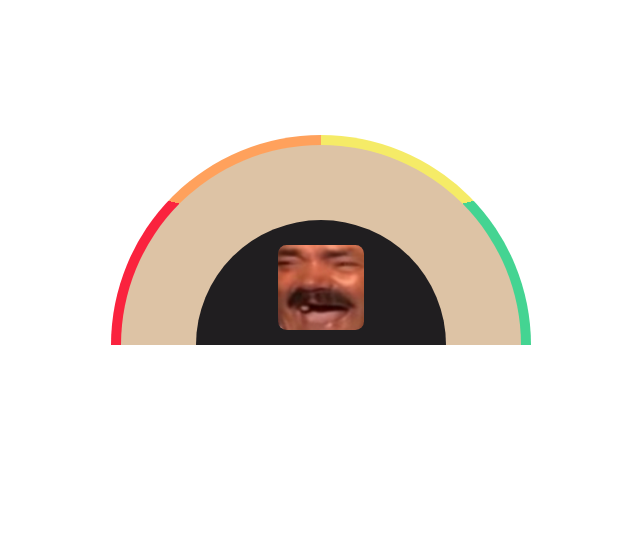
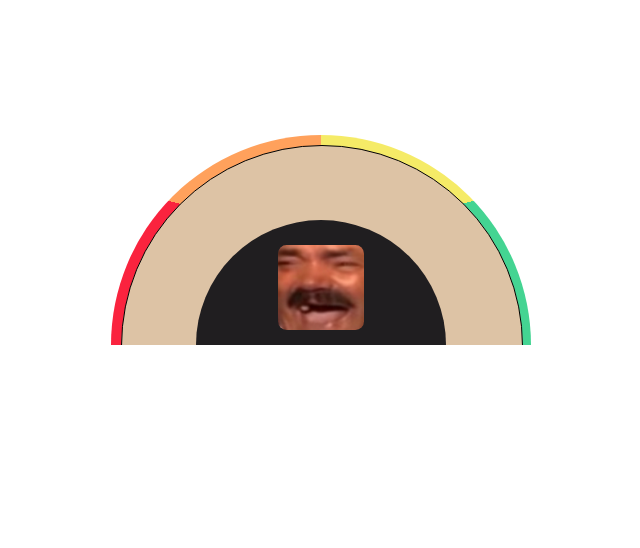
Before and after one commit to dchan04/emoteMeter, a website: page index.html in a window 1280 px wide. Shown: the whole page, without its empty margins (319-959 px from the left). Drawn offline with nearby package versions, Linux system fonts and the light colour scheme.

Commit message:
Update index.css
Quick small change. Added a border to the gauge bar.

```diff
--- a/index.css
+++ b/index.css
@@ -76,6 +76,7 @@ p {
   margin-left: 10px;
   margin-top: 10px;
   top: 0%;
+  border: solid 1px black;
   border-radius: 250px 250px 0px 0px;
 }
 
```
